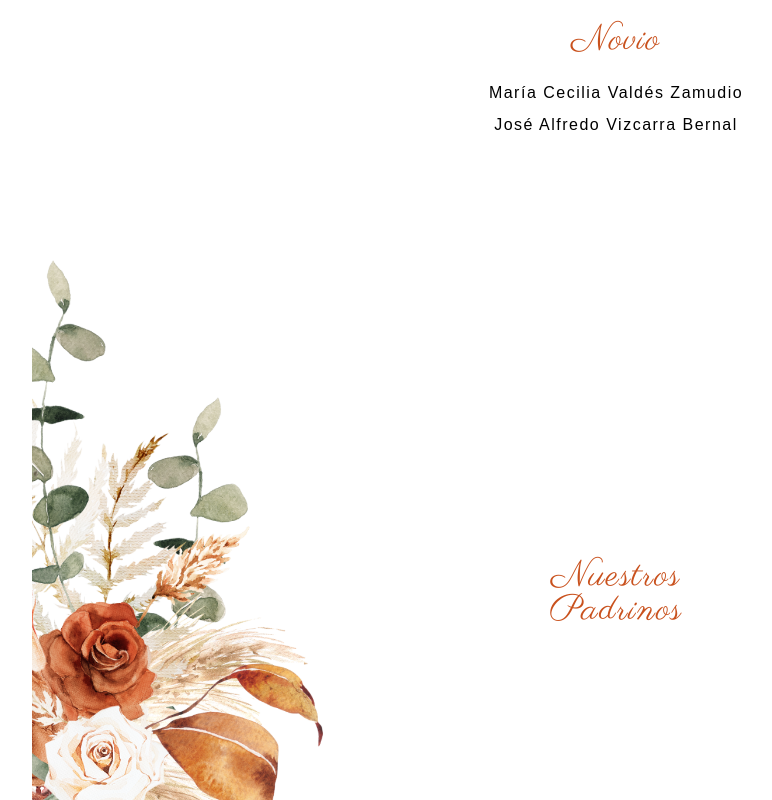
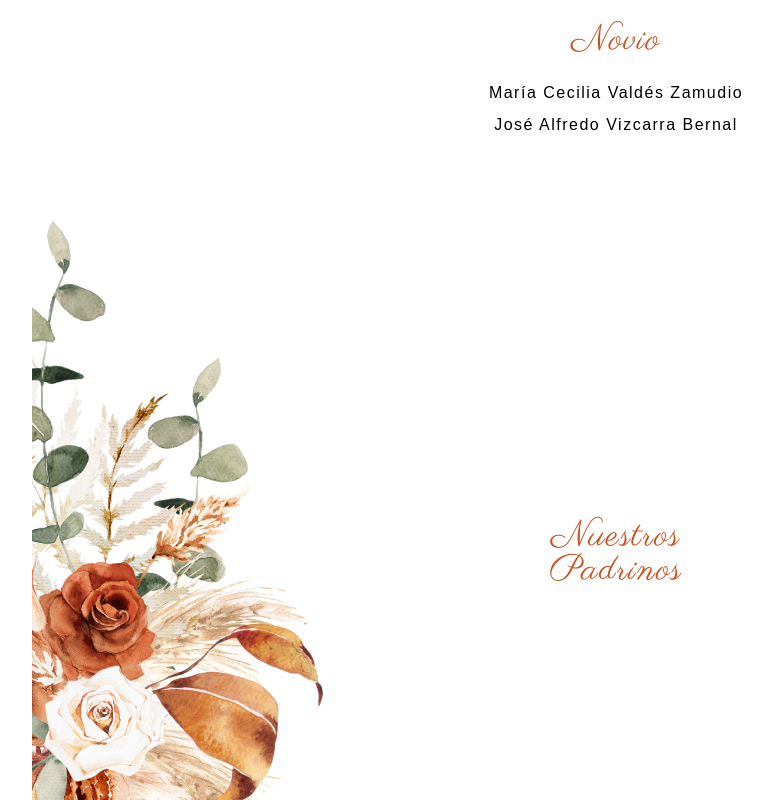
Before and after one commit to jesusacu98/wedding, a Next.js app: page / in a window 1280 px wide. Shown: the part 3580-4380 px from the top of the page, without its empty margins (24-796 px from the left). Built offline with nearby package versions, Linux system fonts and the light colour scheme.

Commit message:
a un mes de casarme con el amor de mi vida entera

```diff
--- a/src/app/components/section3.tsx
+++ b/src/app/components/section3.tsx
@@ -79,7 +79,7 @@ export default function AboutUs() {
                     </div>
                 </ScrollAnimation>
 
-                <div className="flex flex-col items-center justify-center mt-10">
+                <div className="flex flex-col items-center justify-center">
                     <img className="w-100 h-100" src="/fondo3.png" alt="" />
                     <span className="text-secondary block text-4xl font-cursive mt-[-34px] tracking-[1.5px] absolute">
                         Nuestros
--- a/src/app/components/section7.tsx
+++ b/src/app/components/section7.tsx
@@ -139,10 +139,6 @@ export default function Reglas() {
             <img src="/22.jpg" alt="Imagen 1" className="max-h-full max-w-full mt-[60px]" />
 
             <div className="bg-secondary text-white text-center py-2">
-                <div className="flex flex-col items-center justify-center">
-                    <img className="w-16 h-16" src="/corazones.png" alt="" />
-                </div>
-
                 <span>
                     Hecha con amor por los novios.
                 </span>
@@ -150,6 +146,10 @@ export default function Reglas() {
                 <p className="text-lg font-bold">
                     ¡Esperamos que nos puedas acompañar!
                 </p>
+
+                <div className="flex flex-col items-center justify-center">
+                    <img className="w-16 h-16" src="/corazones.png" alt="" />
+                </div>
             </div>
 
         </section>
```
Also changed, not shown: src/app/components/section2.tsx (+0 -8 lines).
